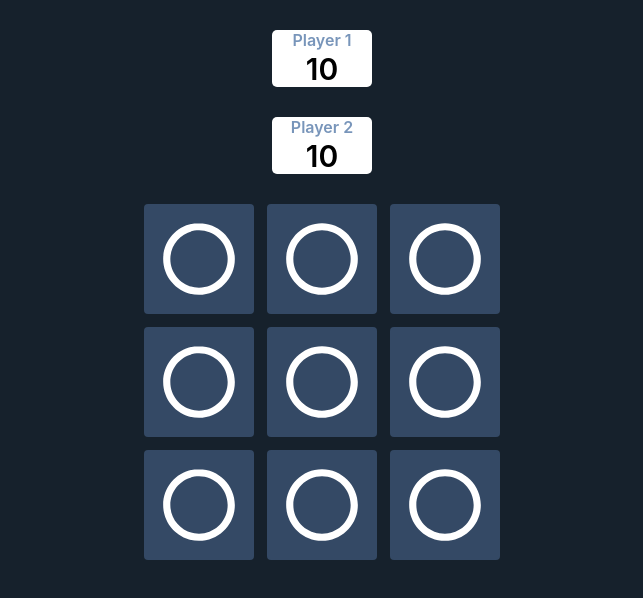
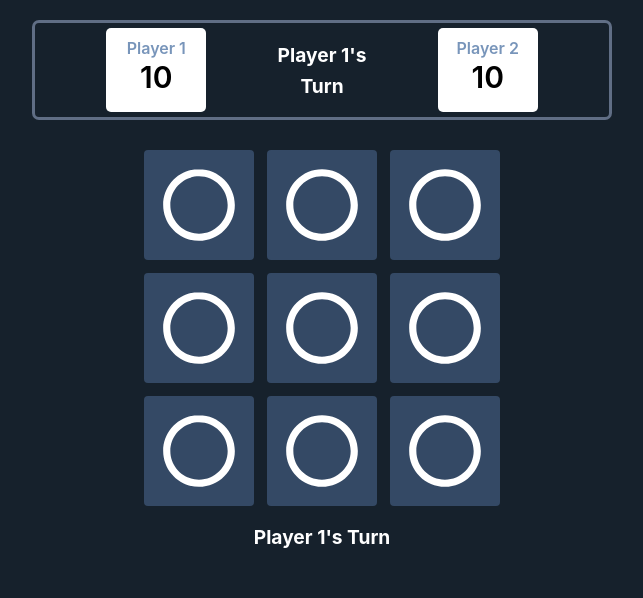
Before and after one commit to Michaeloye/tic-tac-toe, a React (Vite) app: page / in a window 1280 px wide. Shown: the top 598 px of the page, without its empty margins (318-961 px from the left). Built offline with nearby package versions, Linux system fonts and the light colour scheme.

Commit message:
Add turn

```diff
--- a/src/App.jsx
+++ b/src/App.jsx
@@ -7,6 +7,7 @@ function App() {
     <div className="App">
       <Header />
       <Board />
+      <p className="turn-mobile">Player 1's Turn</p>
     </div>
   );
 }
--- a/src/components/Header.jsx
+++ b/src/components/Header.jsx
@@ -5,9 +5,12 @@ function Header() {
   return (
     <>
       <br />
-      <section className="heading">
+      <section className="header">
         {/* player1 and player2 scores */}
         <Score player={1} score={10} />
+        <p className="turn-desktop">
+          Player 1's <span>Turn</span>
+        </p>
         <Score player={2} score={10} />
       </section>
     </>
```
